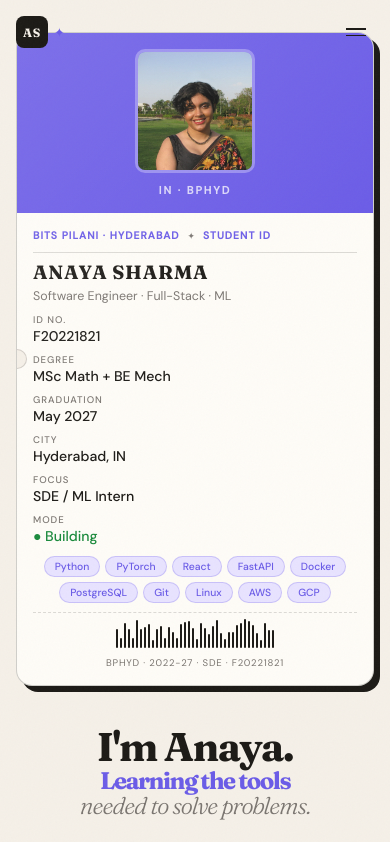
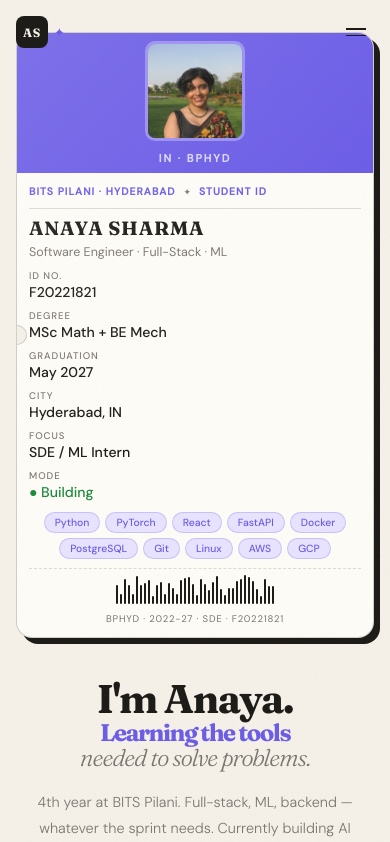
Before and after one commit to anaya-rs/Portfolio-Website, a React (Vite) app: page / in a window 390 px wide. Shown: the top 842 px of the page. Built offline with nearby package versions, Linux system fonts and the light colour scheme.

Commit message:
reduce mobile card height to prevent navbar overlap

```diff
--- a/src/components/Hero.module.css
+++ b/src/components/Hero.module.css
@@ -457,20 +457,20 @@
   .licenseCard {
     max-width: 100%;
     height: auto;
-    min-height: 240px;
+    min-height: 180px;
     flex-direction: column;
   }
   .licensePhoto {
     width: 100%;
     min-width: auto;
-    padding: 16px;
-    height: 180px;
+    padding: 12px;
+    height: 140px;
   }
   .photo, .photoFallback {
-    width: 120px;
-    height: 140px;
+    width: 100px;
+    height: 120px;
   }
-  .licenseBody { padding: 16px; }
+  .licenseBody { padding: 12px; }
   .licenseName { font-size: 1.2rem; }
   .ctas {
     gap: 8px;
```
